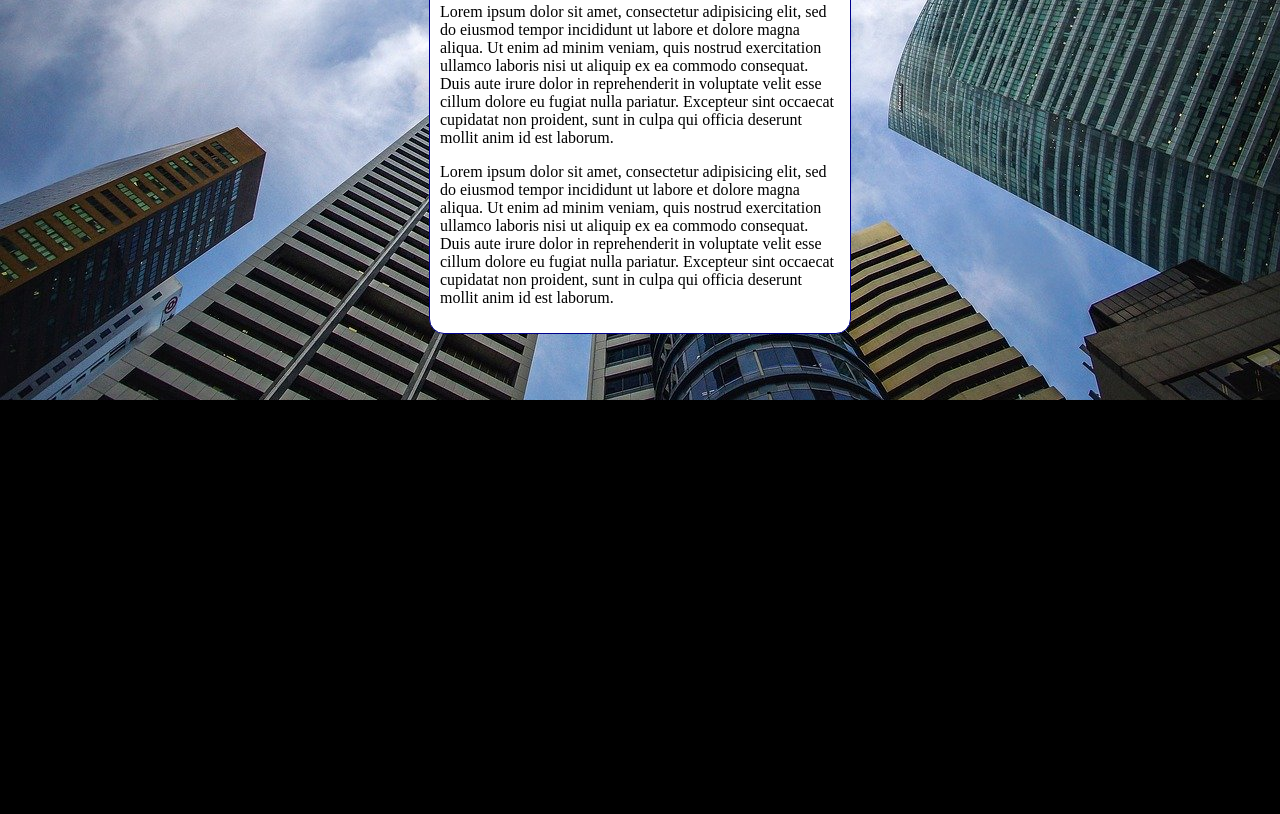
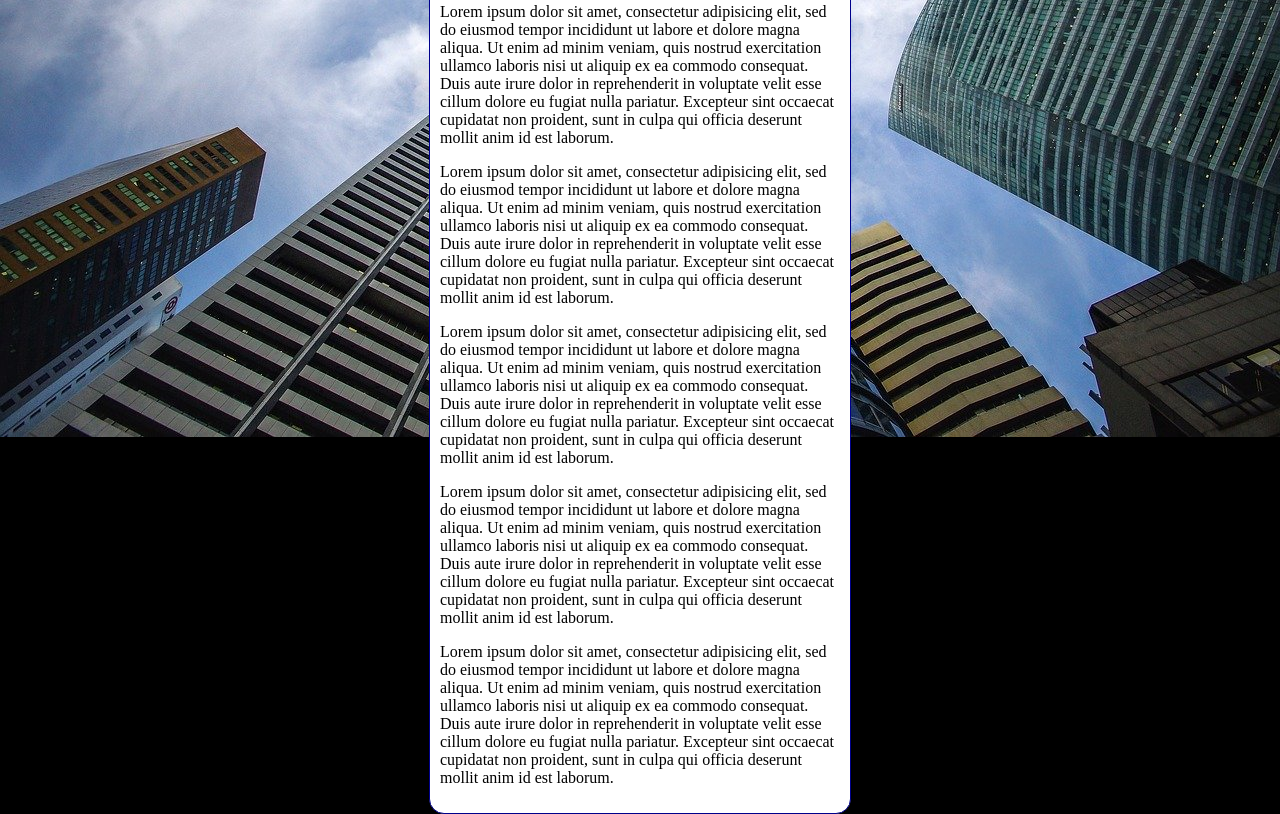
Before and after one commit to tiagomont/html-css, a plain HTML site: page exercicios/Módulo 3/ex022/fundo006.html in a window 1280 px wide. Shown: the part 416-1230 px from the top of the page. Before the commit the page ends 816 px from the top, so only its background shows below. Drawn offline with Linux system fonts and the light colour scheme.

Commit message:
Update fundo006.html

```diff
--- a/exercicios/Módulo 3/ex022/fundo006.html
+++ b/exercicios/Módulo 3/ex022/fundo006.html
@@ -59,6 +59,30 @@
 			cillum dolore eu fugiat nulla pariatur. Excepteur sint occaecat cupidatat non
 			proident, sunt in culpa qui officia deserunt mollit anim id est laborum.
 		</p>
+		<p>
+			Lorem ipsum dolor sit amet, consectetur adipisicing elit, sed do eiusmod
+			tempor incididunt ut labore et dolore magna aliqua. Ut enim ad minim veniam,
+			quis nostrud exercitation ullamco laboris nisi ut aliquip ex ea commodo
+			consequat. Duis aute irure dolor in reprehenderit in voluptate velit esse
+			cillum dolore eu fugiat nulla pariatur. Excepteur sint occaecat cupidatat non
+			proident, sunt in culpa qui officia deserunt mollit anim id est laborum.
+		</p>
+		<p>
+			Lorem ipsum dolor sit amet, consectetur adipisicing elit, sed do eiusmod
+			tempor incididunt ut labore et dolore magna aliqua. Ut enim ad minim veniam,
+			quis nostrud exercitation ullamco laboris nisi ut aliquip ex ea commodo
+			consequat. Duis aute irure dolor in reprehenderit in voluptate velit esse
+			cillum dolore eu fugiat nulla pariatur. Excepteur sint occaecat cupidatat non
+			proident, sunt in culpa qui officia deserunt mollit anim id est laborum.
+		</p>
+		<p>
+			Lorem ipsum dolor sit amet, consectetur adipisicing elit, sed do eiusmod
+			tempor incididunt ut labore et dolore magna aliqua. Ut enim ad minim veniam,
+			quis nostrud exercitation ullamco laboris nisi ut aliquip ex ea commodo
+			consequat. Duis aute irure dolor in reprehenderit in voluptate velit esse
+			cillum dolore eu fugiat nulla pariatur. Excepteur sint occaecat cupidatat non
+			proident, sunt in culpa qui officia deserunt mollit anim id est laborum.
+		</p>
 	</main>
 </body>
 </html>
```
